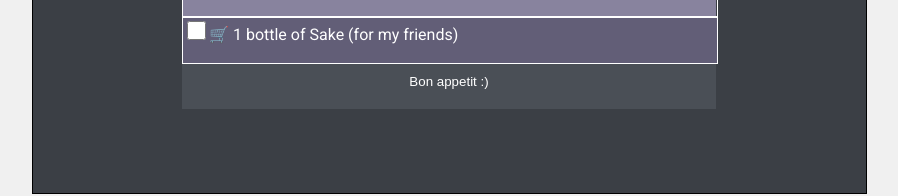
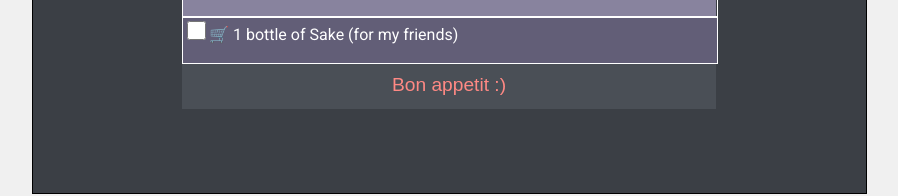
Before and after one commit to DmytroKozlovskiy/shopping-list, a plain HTML site: page index.html in a window 1280 px wide. Shown: the part 405-601 px from the top of the page, without its empty margins (191-1089 px from the left). Drawn offline with Linux system fonts and the light colour scheme.

Commit message:
add button changes

```diff
--- a/style.css
+++ b/style.css
@@ -77,4 +77,6 @@ button {
   list-style: none;
   display: flex;
   justify-content: center;
+  color: #FF8984;
+  font-size: larger;
 }
```
